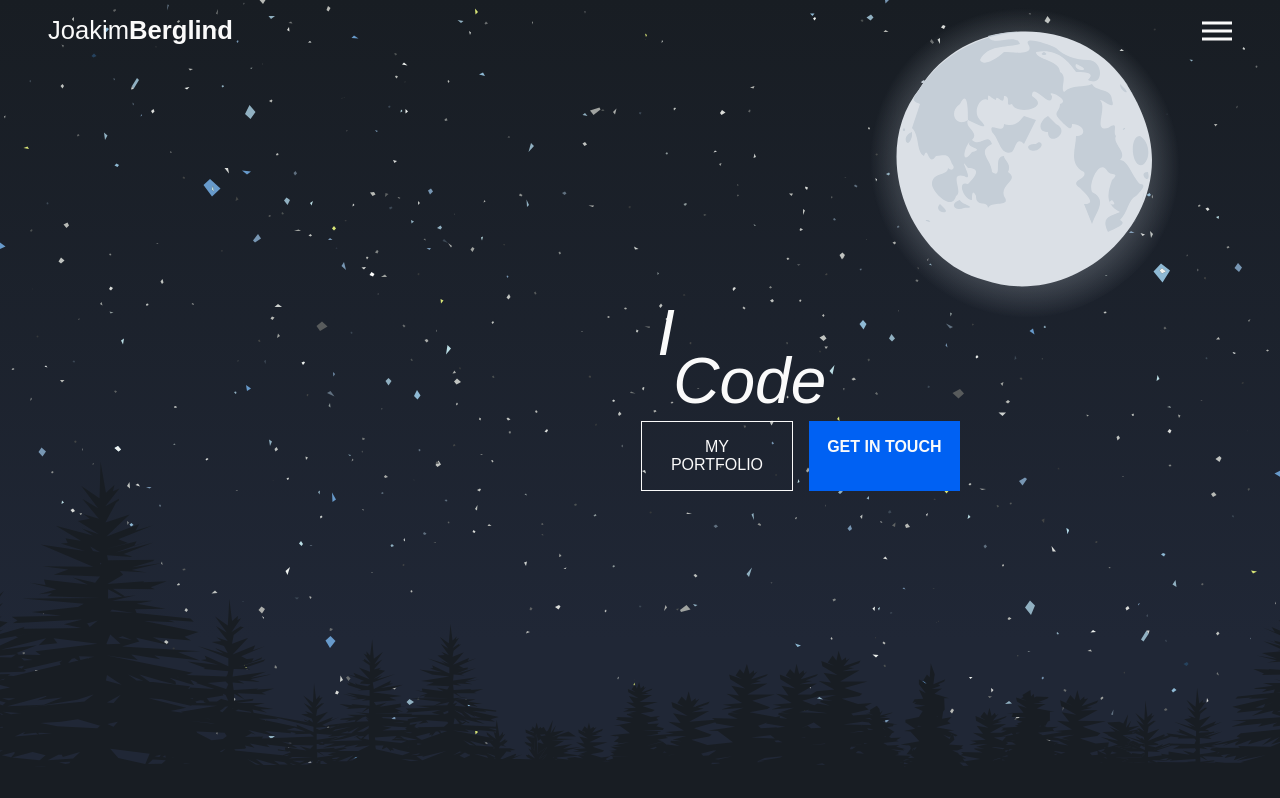
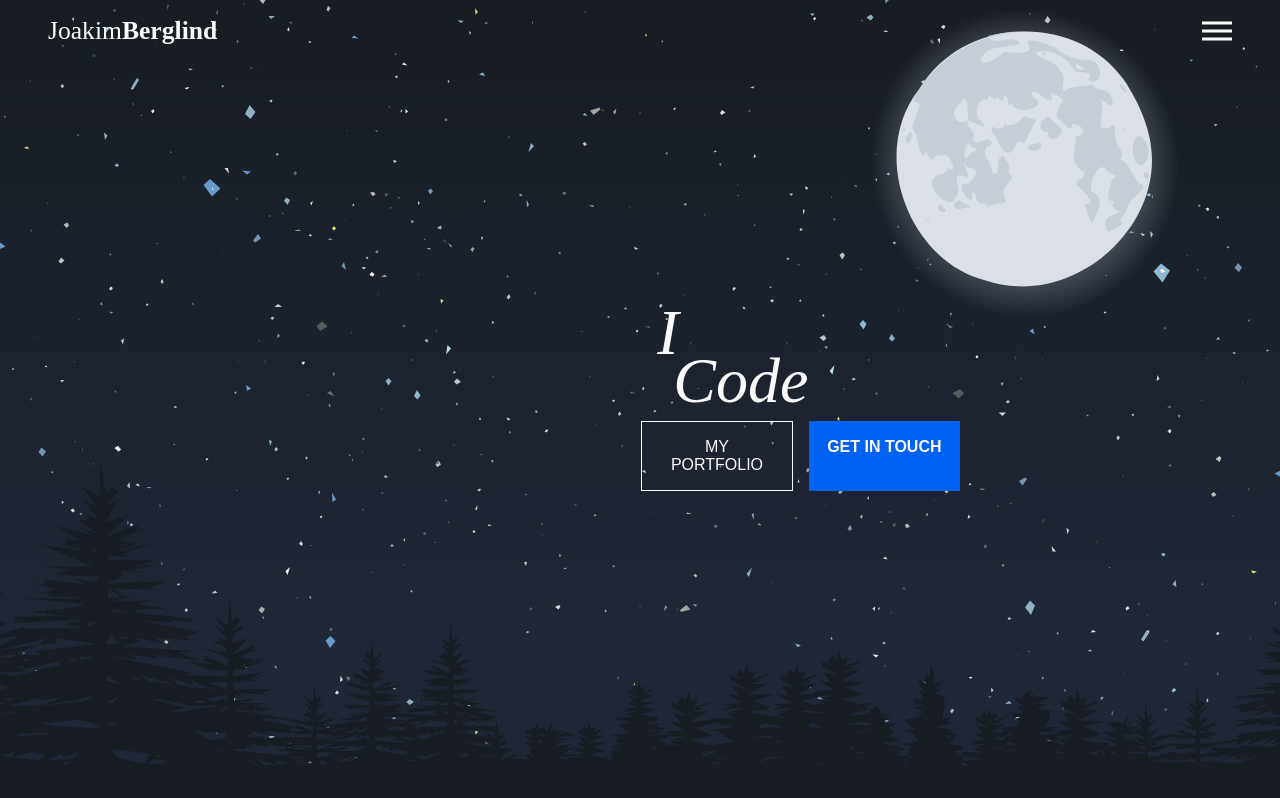
Before and after one commit to nevroje/portfolio-main, a React (Create React App) app: page / in a window 1280 px wide. Shown: the top 798 px of the page. Built offline with nearby package versions, Linux system fonts and the light colour scheme.

Commit message:
fixed font typo, added todo for contact form styling

```diff
--- a/src/Components/Contact/Contact.css
+++ b/src/Components/Contact/Contact.css
@@ -0,0 +1 @@
+/* todo */
--- a/src/Components/Header/Header.css
+++ b/src/Components/Header/Header.css
@@ -106,6 +106,7 @@
   font-size: 4rem;
   font-weight: normal;
   font-style: italic;
+  font-family: 'Overlock';
   color: #fafafa;
   line-height: 3rem;
 }
--- a/src/Components/Nav/Nav.css
+++ b/src/Components/Nav/Nav.css
@@ -24,6 +24,7 @@
   font-size: 1.6rem;
   color: #fafafa;
   cursor: default;
+  font-family: 'Overlock'
 }
 
 .menu-button {
--- a/src/index.css
+++ b/src/index.css
@@ -17,7 +17,7 @@ body {
   color: #252934;
   background: #fafafa;
   font-size: 62.5%;
-  font-family: 'Overclock', Arial, Helvetica, sans-serif;
+  font-family: Arial, Helvetica, sans-serif;
   overflow-x: hidden;
 }
 
```
